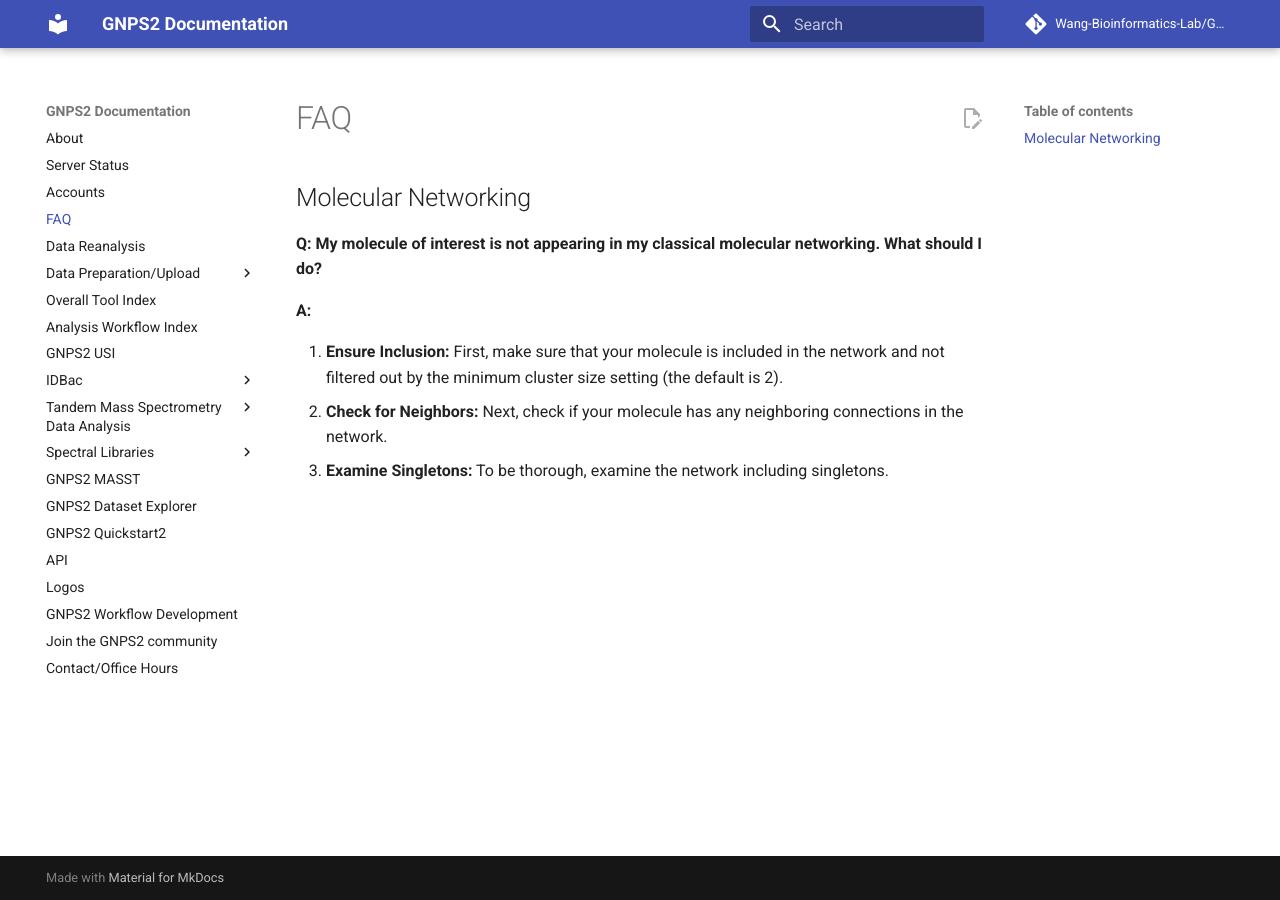
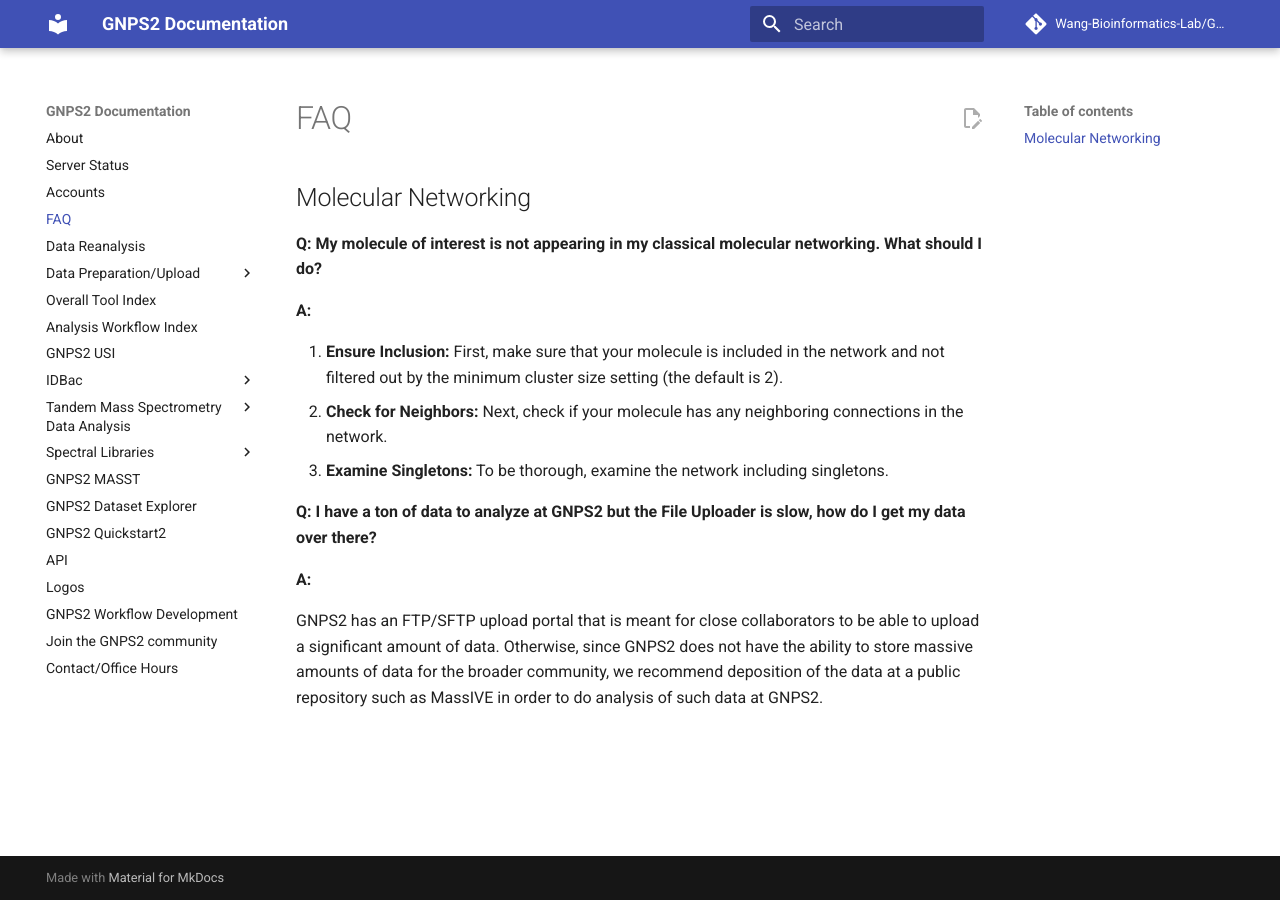
Before and after one commit to Wang-Bioinformatics-Lab/GNPS2_Documentation, an MkDocs documentation site: the page built from docs/faq.md, in a window 1280 px wide. Built offline with MkDocs 1.6.1 and Material for MkDocs 9.7.7, drawn with Linux system fonts in a browser that asks for light colours; comment, search, counter and statistics services are not loaded.

Commit message:
Update faq.md

```diff
--- a/docs/faq.md
+++ b/docs/faq.md
@@ -7,3 +7,9 @@
 1. **Ensure Inclusion:** First, make sure that your molecule is included in the network and not filtered out by the minimum cluster size setting (the default is 2).
 2. **Check for Neighbors:** Next, check if your molecule has any neighboring connections in the network.
 3. **Examine Singletons:** To be thorough, examine the network including singletons.
+
+**Q: I have a ton of data to analyze at GNPS2 but the File Uploader is slow, how do I get my data over there?**
+
+**A:**
+
+GNPS2 has an FTP/SFTP upload portal that is meant for close collaborators to be able to upload a significant amount of data. Otherwise, since GNPS2 does not have the ability to store massive amounts of data for the broader community, we recommend deposition of the data at a public repository such as MassIVE in order to do analysis of such data at GNPS2.
```
